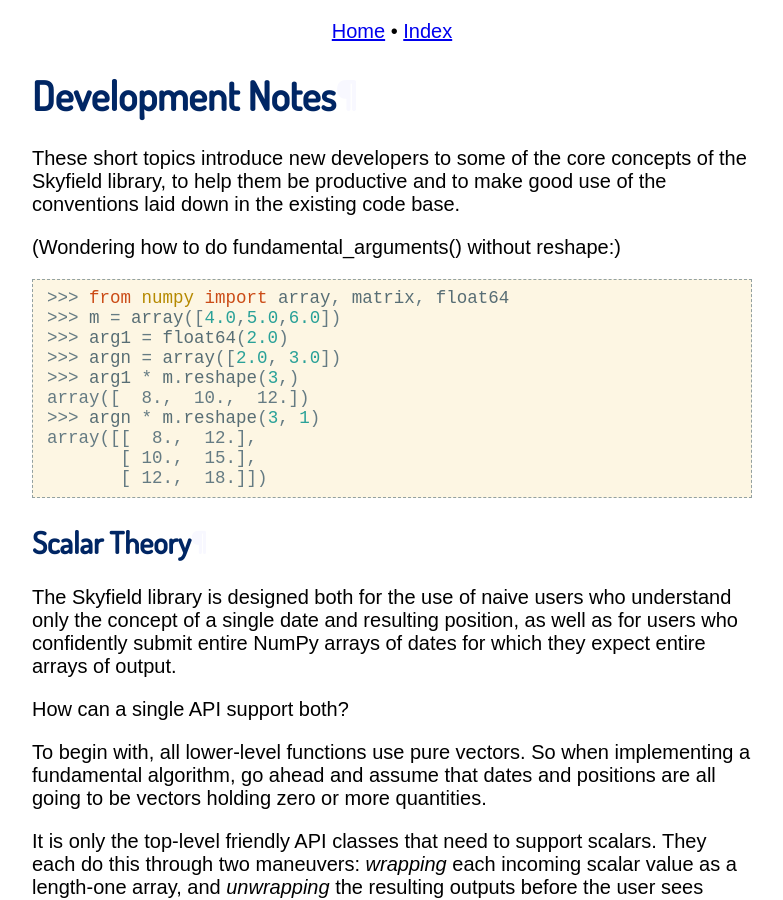
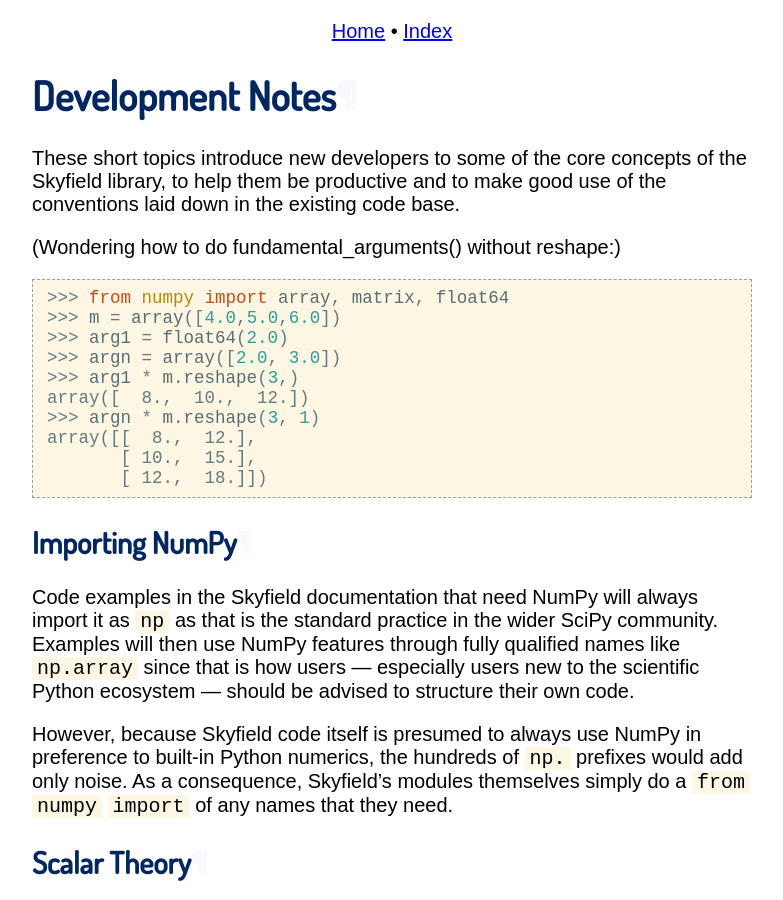
Before and after one commit to skyfielders/python-skyfield, a Sphinx documentation site: the page built from skyfield/documentation/dev.rst, in a window 1280 px wide and 900 px high. Shown: the whole window, without its empty margins (248-1031 px from the left). Built offline with Sphinx 7.4.7, drawn with Linux system fonts in a browser that asks for light colours.

Commit message:
Add paragraphs to dev.rst remembering #12 decision

```diff
--- a/skyfield/documentation/dev.rst
+++ b/skyfield/documentation/dev.rst
@@ -20,8 +20,27 @@
        [ 10.,  15.],
        [ 12.,  18.]])
 
+Importing NumPy
+===============
+
+Code examples in the Skyfield documentation that need NumPy
+will always import it as ``np``
+as that is the standard practice in the wider SciPy community.
+Examples will then use NumPy features
+through fully qualified names like ``np.array``
+since that is how users —
+especially users new to the scientific Python ecosystem —
+should be advised to structure their own code.
+
+However, because Skyfield code itself
+is presumed to always use NumPy
+in preference to built-in Python numerics,
+the hundreds of ``np.`` prefixes would add only noise.
+As a consequence, Skyfield’s modules themselves simply do a
+``from`` ``numpy`` ``import`` of any names that they need.
+
 Scalar Theory
--------------
+=============
 
 The Skyfield library is designed both for the use of naive users who
 understand only the concept of a single date and resulting position, as
```
